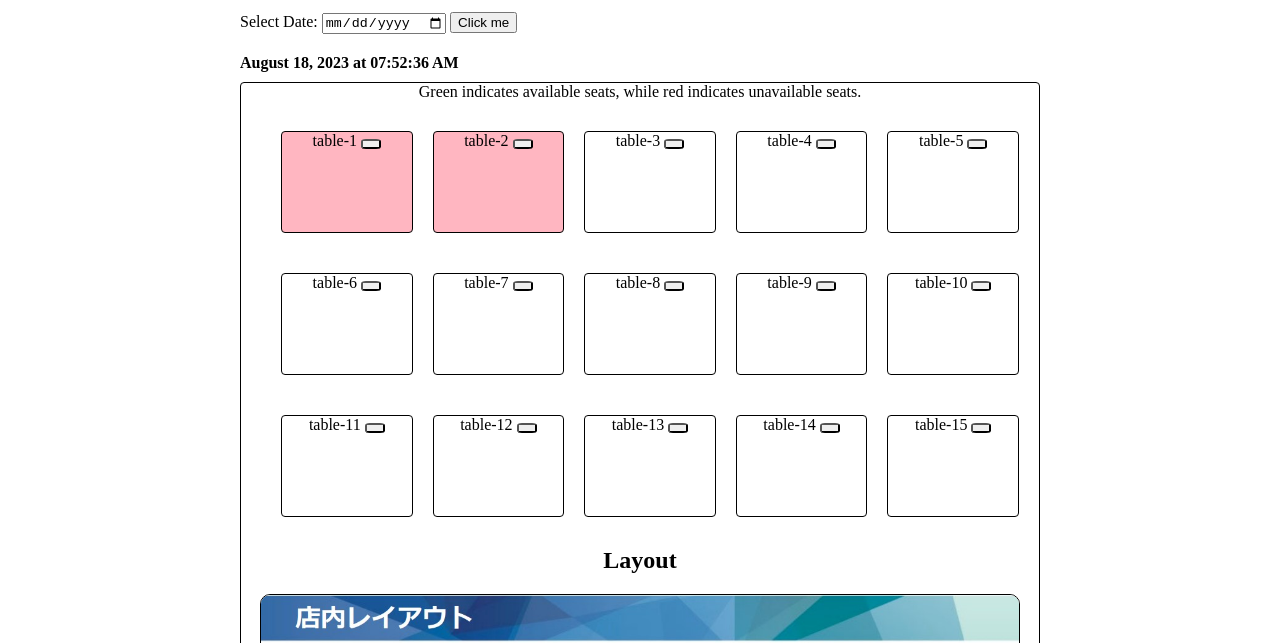
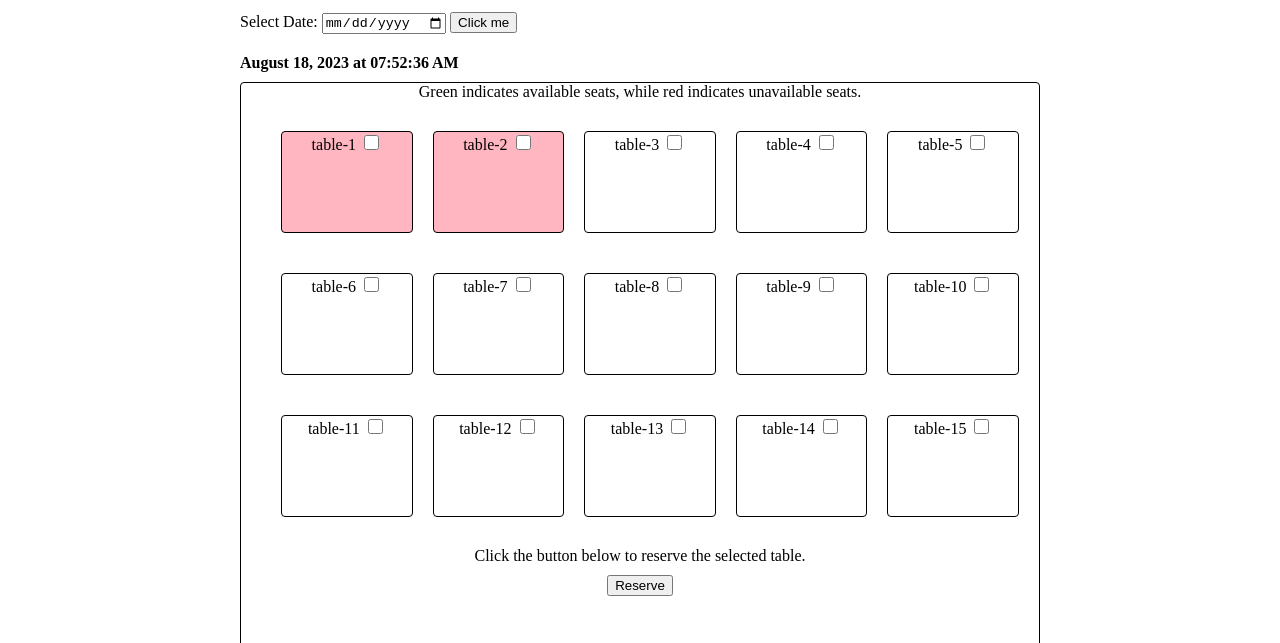
Before and after one commit to jcy9033/lucy-s, a plain HTML site: page work/frontend/index.html in a window 1280 px wide. Shown: the part 146-789 px from the top of the page. Drawn offline with Linux system fonts and the light colour scheme.

Commit message:
Change table box button to checkbox.

```diff
--- a/work/frontend/index.html
+++ b/work/frontend/index.html
@@ -69,15 +69,19 @@
         width: 200px;
         height: 100px;
       }
-      .reserved-table {
+      .table-checkbox {
+        width: 15px;
+        height: 15px;
+        border-radius: 25%;
+      }
+      .reserved-table-box {
         background-color: #ffb6c1;
       }
-      .table-box-button {
-        width: 20px;
-        height: 10px;
-        border-radius: 25%;
+      .reserve-details {
+        margin-bottom: 10px;
       }
       .tables-layout {
+        margin-top: 50px;
         margin-bottom: 20px;
         font-size: x-large;
         font-weight: bold;
@@ -99,6 +103,7 @@
         <div class="nav-item">Nagoya</div>
       </div>
     </div>
+    <!-- TEST SECTION -->
     <div class="main">
       <div class="title">Reservation Status Board</div>
       <div class="subtitle">
@@ -115,71 +120,75 @@
       <div class="dashboard">
         Green indicates available seats, while red indicates unavailable seats.
         <div class="tables-layer1">
-          <div class="table-box reserved-table">
+          <div class="table-box reserved-table-box">
             table-1
-            <button class="table-box-button"></button>
+            <input type="checkbox" class="table-checkbox" />
           </div>
-          <div class="table-box reserved-table">
+          <div class="table-box reserved-table-box">
             table-2
-            <button class="table-box-button"></button>
+            <input type="checkbox" class="table-checkbox" />
           </div>
           <div class="table-box">
             table-3
-            <button class="table-box-button"></button>
+            <input type="checkbox" class="table-checkbox" />
           </div>
           <div class="table-box">
             table-4
-            <button class="table-box-button"></button>
+            <input type="checkbox" class="table-checkbox" />
           </div>
           <div class="table-box">
             table-5
-            <button class="table-box-button"></button>
+            <input type="checkbox" class="table-checkbox" />
           </div>
         </div>
         <div class="tables-layer2">
           <div class="table-box">
             table-6
-            <button class="table-box-button"></button>
+            <input type="checkbox" class="table-checkbox" />
           </div>
           <div class="table-box">
             table-7
-            <button class="table-box-button"></button>
+            <input type="checkbox" class="table-checkbox" />
           </div>
           <div class="table-box">
             table-8
-            <button class="table-box-button"></button>
+            <input type="checkbox" class="table-checkbox" />
           </div>
           <div class="table-box">
             table-9
-            <button class="table-box-button"></button>
+            <input type="checkbox" class="table-checkbox" />
           </div>
           <div class="table-box">
             table-10
-            <button class="table-box-button"></button>
+            <input type="checkbox" class="table-checkbox" />
           </div>
         </div>
         <div class="tables-layer3">
           <div class="table-box">
             table-11
-            <button class="table-box-button"></button>
+            <input type="checkbox" class="table-checkbox" />
           </div>
           <div class="table-box">
             table-12
-            <button class="table-box-button"></button>
+            <input type="checkbox" class="table-checkbox" />
           </div>
           <div class="table-box">
             table-13
-            <button class="table-box-button"></button>
+            <input type="checkbox" class="table-checkbox" />
           </div>
           <div class="table-box">
             table-14
-            <button class="table-box-button"></button>
+            <input type="checkbox" class="table-checkbox" />
           </div>
           <div class="table-box">
             table-15
-            <button class="table-box-button"></button>
+            <input type="checkbox" class="table-checkbox" />
           </div>
         </div>
+        <div class="reserve-details">
+          Click the button below to reserve the selected table.
+        </div>
+        <button class="buttons">Reserve</button>
         <div class="tables-layout">
           Layout
           <img
```
Also changed, not shown: work/frontend/ref.js (added, +11 -0 lines).
